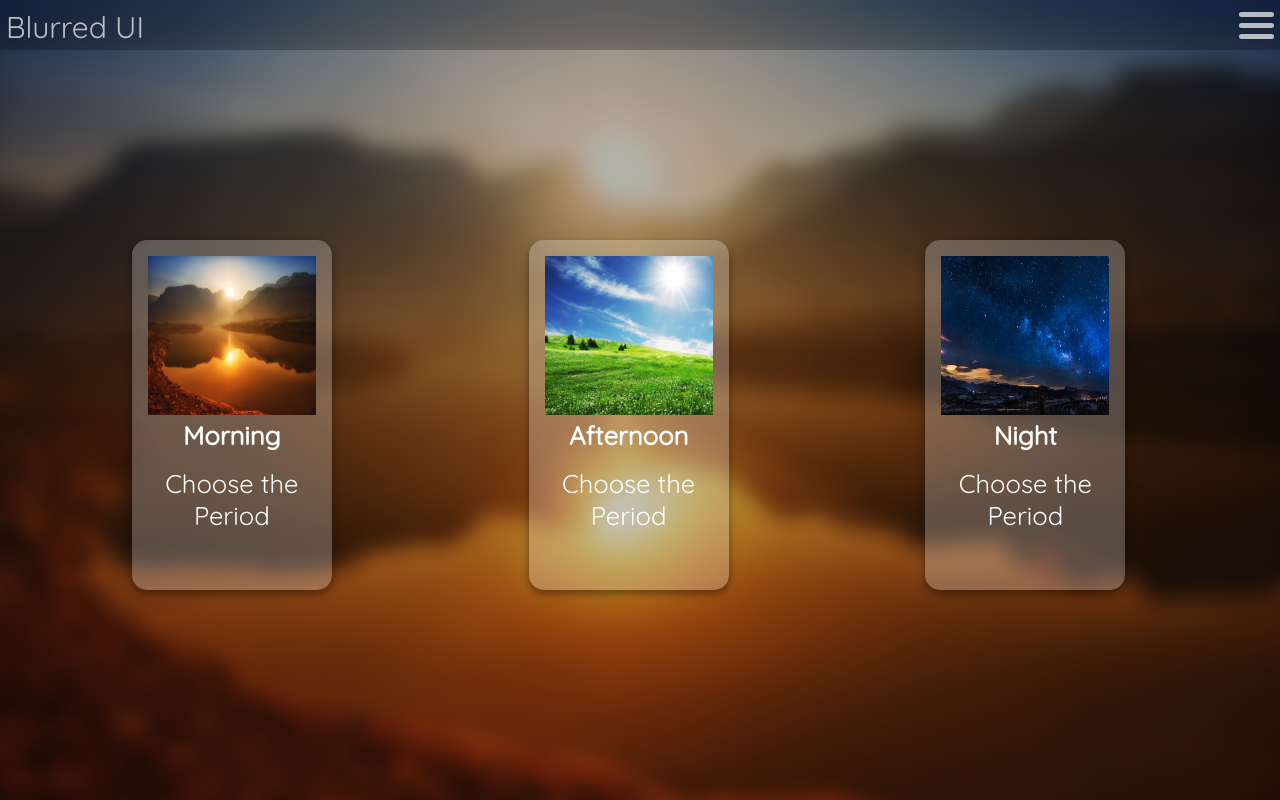
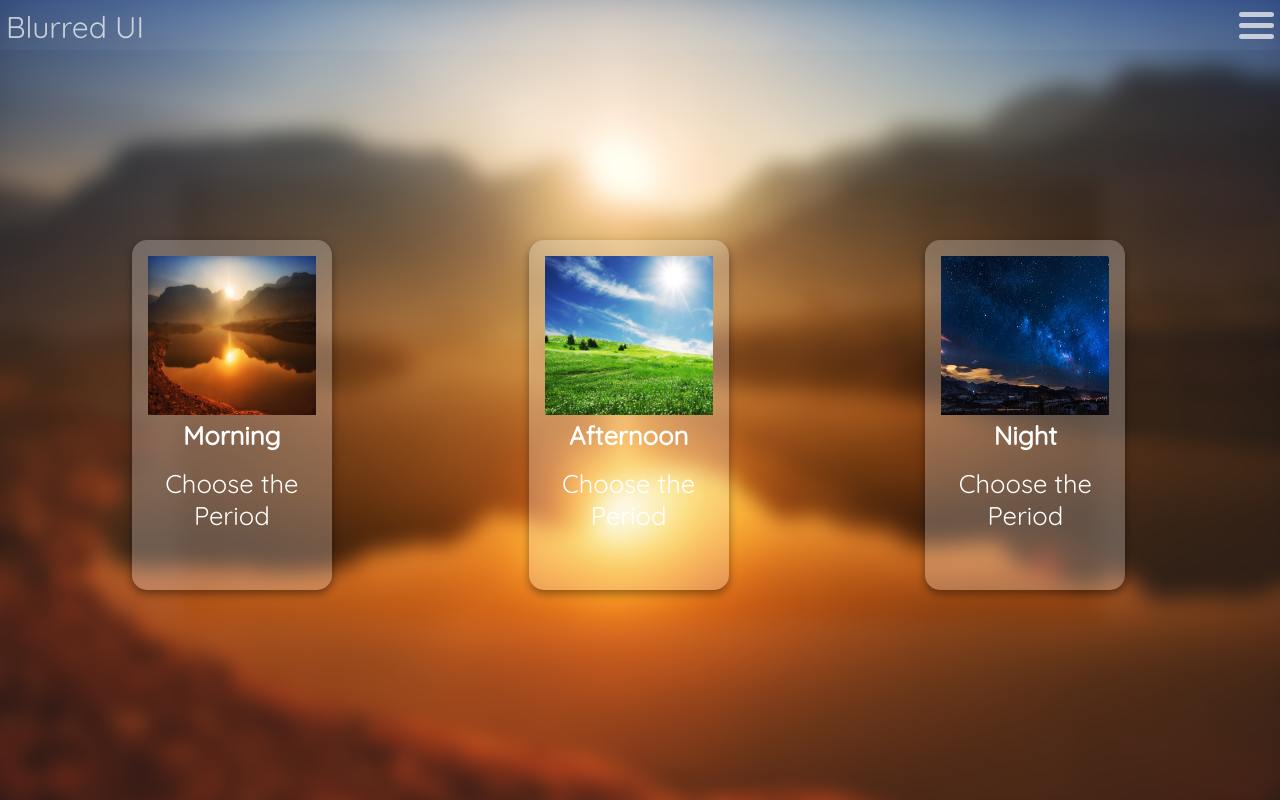
Before and after one commit to Firespindash/Blurred-UI, a plain HTML site: page blur_project/blurred_ui/index.html in a window 1280 px wide. Drawn offline with Linux system fonts and the light colour scheme.

Commit message:
Improving blur effect.
I learned a better way to do blur effect.

```diff
--- a/blur_project/blurred_ui/css/styles.css
+++ b/blur_project/blurred_ui/css/styles.css
@@ -22,7 +22,7 @@ body {
   overflow: hidden;
 }
 
-#glass::before {
+#glass::after {
   content: "";
   background: inherit;
   position: absolute;
@@ -30,7 +30,7 @@ body {
   right: 0;
   top: 0;
   bottom: 0;
-  box-shadow: inset 0 0 0 3000px rgba(0, 0, 0, 0.3);
+  box-shadow: inset 0 0 0 200px rgba(255,255,255,0.05);
   filter: blur(10px);
   margin: -20px;
 }
@@ -44,7 +44,7 @@ body {
   overflow: hidden;
 }
 
-#navbar-glass::before {
+#navbar-glass::after {
   content: "";
   background: inherit;
   position: absolute;
@@ -52,7 +52,7 @@ body {
   right: 0;
   top: 0;
   bottom: 0;
-  box-shadow: inset 0 0 0 3000px rgba(2, 2, 2, 0.3);
+  box-shadow: inset 0 0 0 200px rgba(255,255,255,0.05);
   filter: blur(20px);
   margin: -20px;
 }
```
